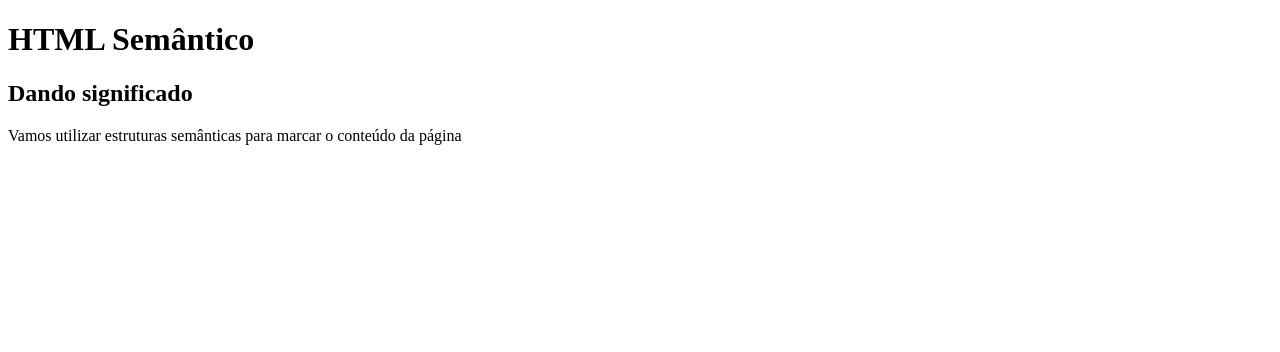
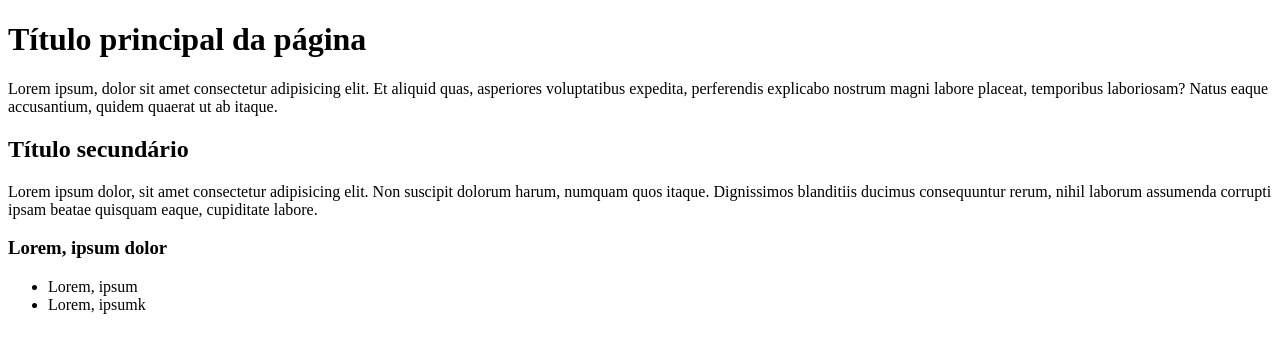
Before and after one commit to IzabellaSantos93/HTML_Semantico, a plain HTML site: page index.html in a window 1280 px wide. Drawn offline with Linux system fonts and the light colour scheme.

Commit message:
fazendo atualização

```diff
--- a/index.html
+++ b/index.html
@@ -7,11 +7,29 @@
 </head>
 <body>
     <header>
-        <h1>HTML Semântico</h1>
-        <H2>Dando significado</H2>
-        <p>Vamos utilizar estruturas semânticas para marcar o conteúdo da página</p>
+       <h1>Título principal da página</h1>
+       <p>Lorem ipsum, dolor sit amet consectetur adipisicing elit. Et aliquid quas, asperiores voluptatibus expedita, perferendis explicabo nostrum magni labore placeat, temporibus laboriosam? Natus eaque accusantium, quidem quaerat ut ab itaque.</p>
+
+       <h2>Título secundário</h2>
+       <p>Lorem ipsum dolor, sit amet consectetur adipisicing elit. Non suscipit dolorum harum, numquam quos itaque. Dignissimos blanditiis ducimus consequuntur rerum, nihil laborum assumenda corrupti ipsam beatae quisquam eaque, cupiditate labore.</p>
 
     </header>
 
+       <nav>
+
+       <h3>Lorem, ipsum dolor</h3>
+       <ul>
+
+       <li>Lorem, ipsum</li>
+
+       <li>Lorem, ipsumk</li>
+
+       </ul>
+
+       </nav>
+
+
+
+
 </body>
 </html>
```
